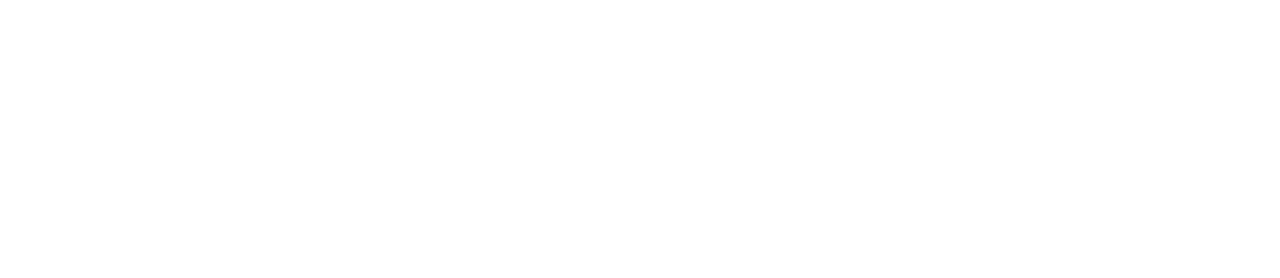
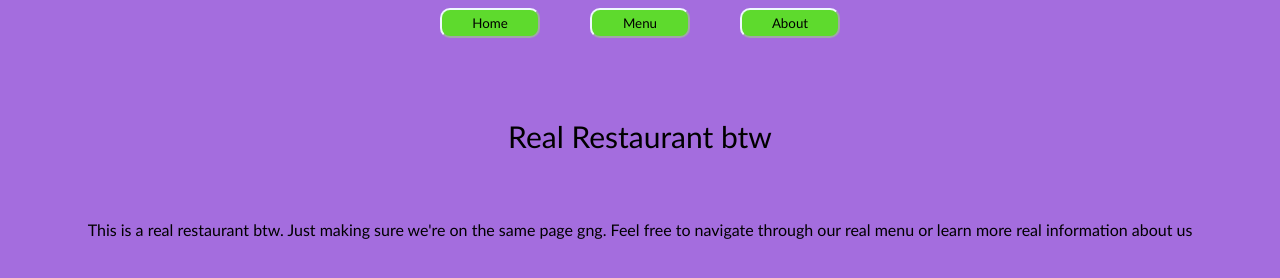
Before and after one commit to animesh-tyagi/restaurant-page, a website built with webpack: page src/template.html in a window 1280 px wide. Built offline with nearby package versions, Linux system fonts and the light colour scheme.

Commit message:
added css and create home page function

```diff
--- a/package.json
+++ b/package.json
@@ -19,8 +19,10 @@
   },
   "homepage": "https://github.com/animesh-tyagi/restaurant-page#readme",
   "devDependencies": {
+    "css-loader": "^7.1.4",
     "html-loader": "^5.1.0",
     "html-webpack-plugin": "^5.6.7",
+    "style-loader": "^4.0.0",
     "webpack": "^5.106.2",
     "webpack-cli": "^7.0.2",
     "webpack-dev-server": "^5.2.3"
--- /dev/null
+++ b/src/createHome.js
@@ -0,0 +1,18 @@
+export
+function createHome() {
+    const frag = document.createDocumentFragment();
+    const content = document.querySelector(".content");
+    content.innerHTML = "";     //clear everything inside first
+
+    const heading = document.createElement("p");
+    heading.classList.add("heading");
+    heading.innerHTML = "Real Restaurant btw";
+    frag.appendChild(heading);
+
+    const homeInfo = document.createElement("p");
+    homeInfo.classList.add("homeInfo");
+    homeInfo.innerHTML = "This is a real restaurant btw. Just making sure we're on the same page gng. Feel free to navigate through our real menu or learn more real information about us"
+    frag.appendChild(homeInfo);
+    content.appendChild(frag);
+
+}
--- a/src/index.js
+++ b/src/index.js
@@ -1 +1,4 @@
-console.log("Yello");
+import "./styles.css";
+import {createHome} from "./createHome.js";
+
+createHome();
--- /dev/null
+++ b/src/styles.css
@@ -0,0 +1,42 @@
+body {
+    display: flex;
+    flex-direction: column;
+    flex: 1;
+    align-items: center;
+    background-color:rgb(164, 109, 222);
+    font-family:'Gill Sans', 'Gill Sans MT', Calibri, 'Trebuchet MS', sans-serif;
+}
+
+header {
+    display: flex;
+    flex-direction: row;
+    flex: 1;
+}
+
+nav {
+    display: flex;
+    flex: 1;
+    justify-content: space-between;
+    gap: 50px;
+}
+
+button {
+    font-family:'Gill Sans', 'Gill Sans MT', Calibri, 'Trebuchet MS', sans-serif;
+    background-color:rgb(94, 218, 45);
+    height: 30px;
+    width: 100px;
+    border-radius: 10px;
+    border-color:aliceblue;
+}
+
+.content {
+    padding-top: 50px;
+    display: flex;
+    flex-direction: column;
+    gap: 20px;
+    align-items: center;
+}
+
+.heading {
+    font-size: 30px;
+}
--- a/src/template.html
+++ b/src/template.html
@@ -3,9 +3,17 @@
 <head>
     <meta charset="UTF-8">
     <meta name="viewport" content="width=device-width, initial-scale=1.0">
-    <title>MENU</title>
+    <title>Real Restaurant</title>
 </head>
 <body>
+    <header>
+        <nav>
+            <button>Home</button>
+            <button>Menu</button>
+            <button>About</button>
+        </nav>
+    </header>
+    <div class="content"></div>
 
 </body>
 </html>
```
Also changed, not shown: 1 other file.
